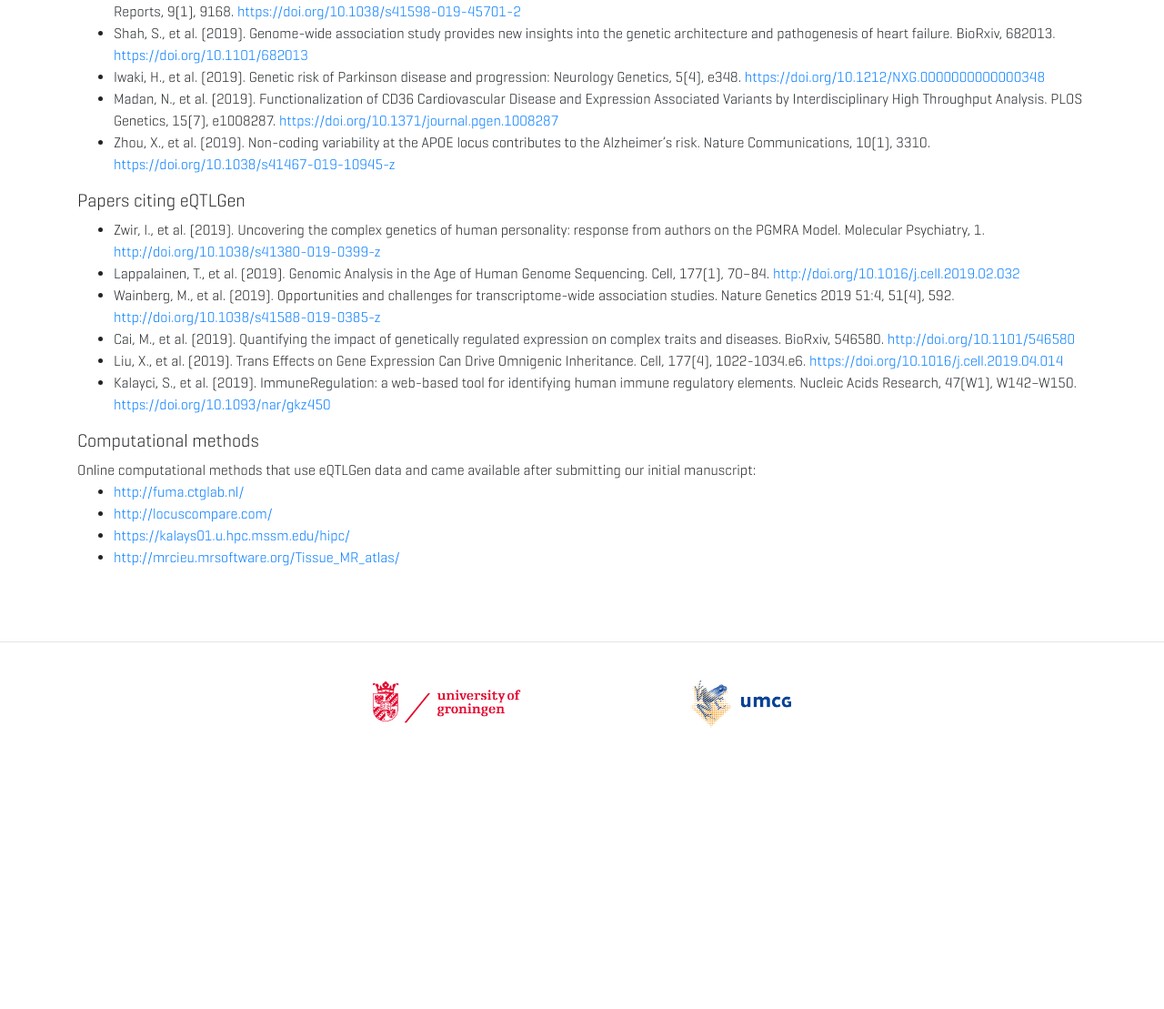
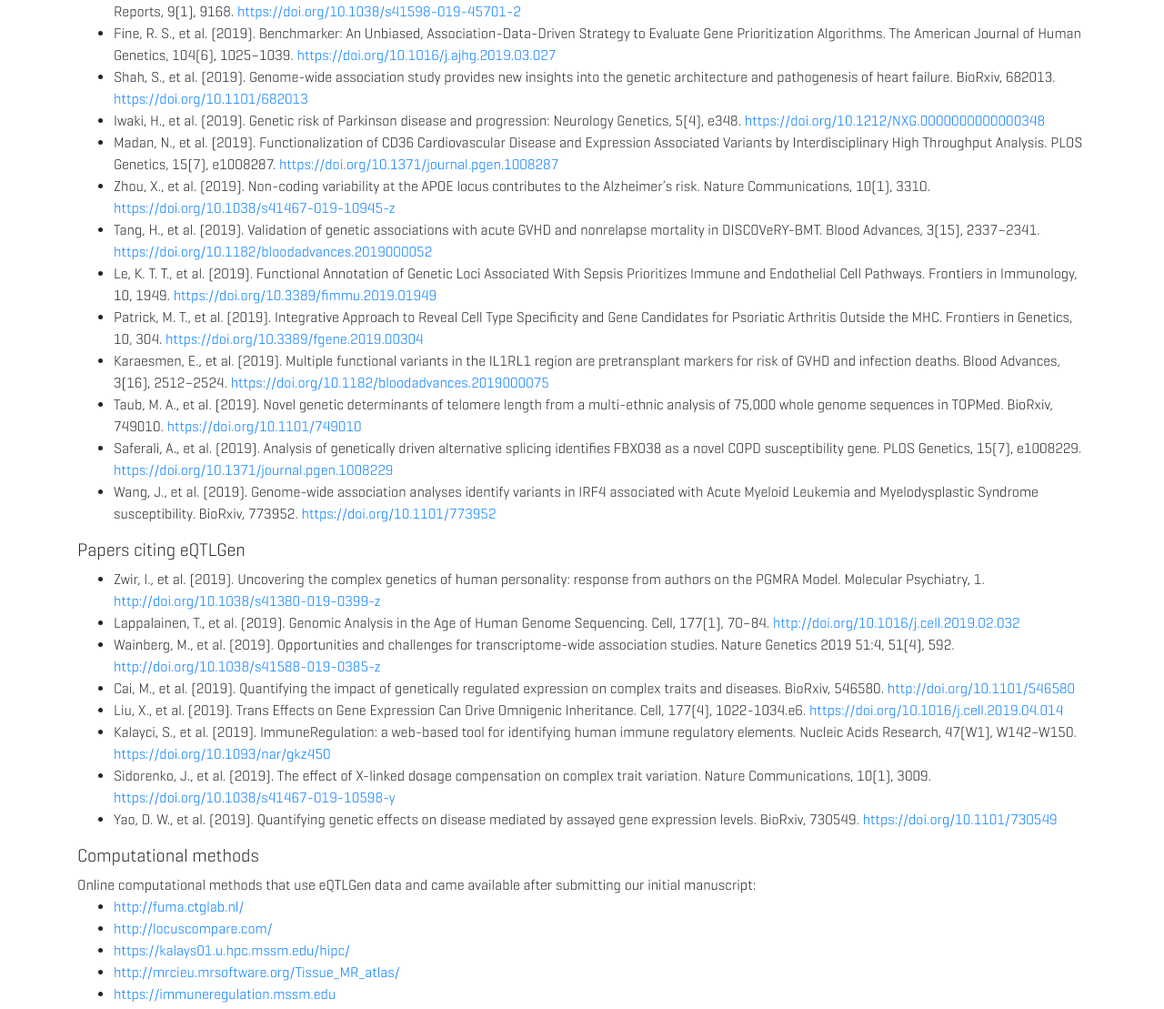
Before and after one commit to molgenis/molgenis-app-eqtlgen, a website built with webpack: page src/publications.html in a window 1280 px wide. Shown: the part 1504-2613 px from the top of the page at 91% size. Before the commit the page ends 2350 px from the top, so only its background shows below. Built offline with nearby package versions, Linux system fonts and the light colour scheme.

Commit message:
Updated logo sc-eQTLGen and added publications

```diff
--- a/src/publications.html
+++ b/src/publications.html
@@ -58,7 +58,7 @@
       <h2 class="my-4">Publications</h2>
 
       An overview of papers, tools and databases using or citing eQTLGen Consortium data.<br/>
-      Last update: 30 July 2019.<br/><br/>
+      Last update: 24 September 2019.<br/><br/>
 
       <h5>Citation</h5>
       If you use the data on this website, please cite our paper:<br/>
@@ -94,10 +94,18 @@
         <li>Fernandez-Jimenez, N., & Bilbao, J. R. (2019). Mendelian Randomization analysis of celiac GWAS reveals a blood expression signature with diagnostic potential in absence of gluten consumption. Human Molecular Genetics. <a target="_blank" href="https://doi.org/10.1093/hmg/ddz113">https://doi.org/10.1093/hmg/ddz113</a></li>
         <li>Andrews, S. J., & Goate, A. (2019). Mendelian randomization indicates that TNF is not causally associated with Alzheimer’s disease. BioRxiv, 673749. <a target="_blank" href="https://doi.org/10.1101/673749">https://doi.org/10.1101/673749</a></li>
         <li>Venkateswaran, S., et al. (2019). Neutrophil GM-CSF signaling in inflammatory bowel disease patients is influenced by non-coding genetic variants. Scientific Reports, 9(1), 9168. <a target="_blank" href="https://doi.org/10.1038/s41598-019-45701-2">https://doi.org/10.1038/s41598-019-45701-2</a></li>
+        <li>Fine, R. S., et al. (2019). Benchmarker: An Unbiased, Association-Data-Driven Strategy to Evaluate Gene Prioritization Algorithms. The American Journal of Human Genetics, 104(6), 1025–1039. <a target="_blank" href="https://doi.org/10.1016/j.ajhg.2019.03.027">https://doi.org/10.1016/j.ajhg.2019.03.027</a></li>
         <li>Shah, S., et al. (2019). Genome-wide association study provides new insights into the genetic architecture and pathogenesis of heart failure. BioRxiv, 682013. <a target="_blank" href="https://doi.org/10.1101/682013">https://doi.org/10.1101/682013</a></li>
         <li>Iwaki, H., et al. (2019). Genetic risk of Parkinson disease and progression: Neurology Genetics, 5(4), e348. <a target="_blank" href="https://doi.org/10.1212/NXG.0000000000000348">https://doi.org/10.1212/NXG.0000000000000348</a></li>
         <li>Madan, N., et al. (2019). Functionalization of CD36 Cardiovascular Disease and Expression Associated Variants by Interdisciplinary High Throughput Analysis. PLOS Genetics, 15(7), e1008287. <a target="_blank" href="https://doi.org/10.1371/journal.pgen.1008287">https://doi.org/10.1371/journal.pgen.1008287</a></li>
         <li>Zhou, X., et al. (2019). Non-coding variability at the APOE locus contributes to the Alzheimer’s risk. Nature Communications, 10(1), 3310. <a target="_blank" href="https://doi.org/10.1038/s41467-019-10945-z">https://doi.org/10.1038/s41467-019-10945-z</a></li>
+        <li>Tang, H., et al. (2019). Validation of genetic associations with acute GVHD and nonrelapse mortality in DISCOVeRY-BMT. Blood Advances, 3(15), 2337–2341. <a target="_blank" href="https://doi.org/10.1182/bloodadvances.2019000052">https://doi.org/10.1182/bloodadvances.2019000052</a></li>
+        <li>Le, K. T. T., et al. (2019). Functional Annotation of Genetic Loci Associated With Sepsis Prioritizes Immune and Endothelial Cell Pathways. Frontiers in Immunology, 10, 1949. <a target="_blank" href="https://doi.org/10.3389/fimmu.2019.01949">https://doi.org/10.3389/fimmu.2019.01949</a></li>
+        <li>Patrick, M. T., et al. (2019). Integrative Approach to Reveal Cell Type Specificity and Gene Candidates for Psoriatic Arthritis Outside the MHC. Frontiers in Genetics, 10, 304. <a target="_blank" href="https://doi.org/10.3389/fgene.2019.00304">https://doi.org/10.3389/fgene.2019.00304</a></li>
+        <li>Karaesmen, E., et al. (2019). Multiple functional variants in the IL1RL1 region are pretransplant markers for risk of GVHD and infection deaths. Blood Advances, 3(16), 2512–2524. <a target="_blank" href="https://doi.org/10.1182/bloodadvances.2019000075">https://doi.org/10.1182/bloodadvances.2019000075</a></li>
+        <li>Taub, M. A., et al. (2019). Novel genetic determinants of telomere length from a multi-ethnic analysis of 75,000 whole genome sequences in TOPMed. BioRxiv, 749010. <a target="_blank" href="https://doi.org/10.1101/749010">https://doi.org/10.1101/749010</a></li>
+        <li>Saferali, A., et al. (2019). Analysis of genetically driven alternative splicing identifies FBXO38 as a novel COPD susceptibility gene. PLOS Genetics, 15(7), e1008229. <a target="_blank" href="https://doi.org/10.1371/journal.pgen.1008229">https://doi.org/10.1371/journal.pgen.1008229</a></li>
+        <li>Wang, J., et al. (2019). Genome-wide association analyses identify variants in IRF4 associated with Acute Myeloid Leukemia and Myelodysplastic Syndrome susceptibility. BioRxiv, 773952. <a target="_blank" href="https://doi.org/10.1101/773952">https://doi.org/10.1101/773952</a></li>
       </ul>
 
       <h5>Papers citing eQTLGen</h5>
@@ -108,6 +116,8 @@
         <li>Cai, M., et al. (2019). Quantifying the impact of genetically regulated expression on complex traits and diseases. BioRxiv, 546580. <a target="_blank" href="http://doi.org/10.1101/546580">http://doi.org/10.1101/546580</a></li>
         <li>Liu, X., et al. (2019). Trans Effects on Gene Expression Can Drive Omnigenic Inheritance. Cell, 177(4), 1022-1034.e6. <a target="_blank" href="https://doi.org/10.1016/j.cell.2019.04.014">https://doi.org/10.1016/j.cell.2019.04.014</a></li>
         <li>Kalayci, S., et al. (2019). ImmuneRegulation: a web-based tool for identifying human immune regulatory elements. Nucleic Acids Research, 47(W1), W142–W150. <a target="_blank" href="https://doi.org/10.1093/nar/gkz450">https://doi.org/10.1093/nar/gkz450</a></li>
+        <li>Sidorenko, J., et al. (2019). The effect of X-linked dosage compensation on complex trait variation. Nature Communications, 10(1), 3009. <a target="_blank" href="https://doi.org/10.1038/s41467-019-10598-y">https://doi.org/10.1038/s41467-019-10598-y</a></li>
+        <li>Yao, D. W., et al. (2019). Quantifying genetic effects on disease mediated by assayed gene expression levels. BioRxiv, 730549. <a target="_blank" href="https://doi.org/10.1101/730549">https://doi.org/10.1101/730549</a></li>
       </ul>
 
       <h5>Computational methods</h5>
@@ -117,6 +127,8 @@
         <li><a target="_blank" href="http://locuscompare.com/">http://locuscompare.com/</a></li>
         <li><a target="_blank" href="https://kalays01.u.hpc.mssm.edu/hipc/">https://kalays01.u.hpc.mssm.edu/hipc/</a></li>
         <li><a target="_blank" href="http://mrcieu.mrsoftware.org/Tissue_MR_atlas/">http://mrcieu.mrsoftware.org/Tissue_MR_atlas/</a></li>
+        <li><a target="_blank" href="https://immuneregulation.mssm.edu">https://immuneregulation.mssm.edu</a></li>
+
       </ul>
 
     </div>
```
Also changed, not shown: src/img/sc-eQTLGen_abstract.png.
